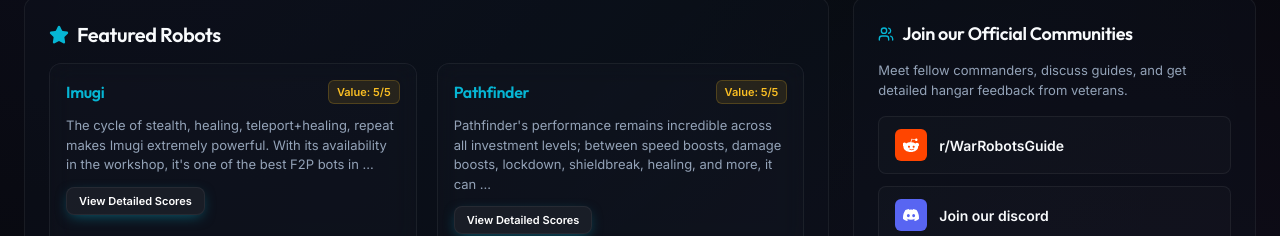
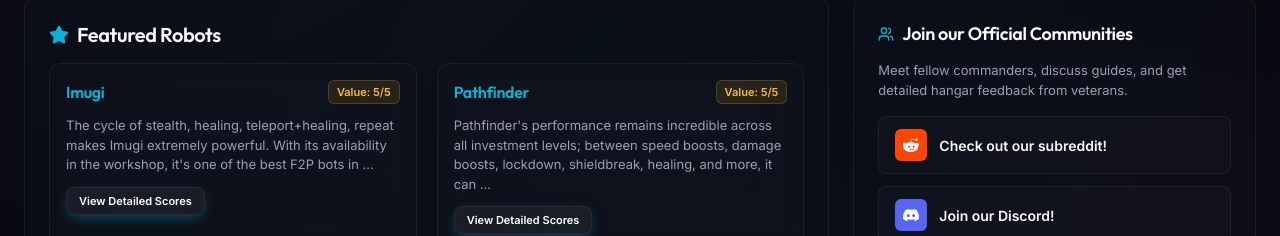
Before and after one commit to War-Robots-Guide/website, a React (Vite) app: page / in a window 1280 px wide. Shown: the part 716-952 px from the top of the page. Built offline with nearby package versions, Linux system fonts and the light colour scheme.

Commit message:
fix: update community links text on dashboard

```diff
--- a/src/components/dashboard/DashboardTab.jsx
+++ b/src/components/dashboard/DashboardTab.jsx
@@ -152,7 +152,7 @@ export function DashboardTab({ onTabChange }) {
                     </svg>
                   </div>
                   <div>
-                    <div style={{ fontWeight: 600 }}>r/WarRobotsGuide</div>
+                    <div style={{ fontWeight: 600 }}>Check out our subreddit!</div>
                   </div>
                 </div>
               </a>
@@ -170,7 +170,7 @@ export function DashboardTab({ onTabChange }) {
                     </svg>
                   </div>
                   <div>
-                    <div style={{ fontWeight: 600 }}>Join our discord</div>
+                    <div style={{ fontWeight: 600 }}>Join our Discord!</div>
                   </div>
                 </div>
               </a>
```
